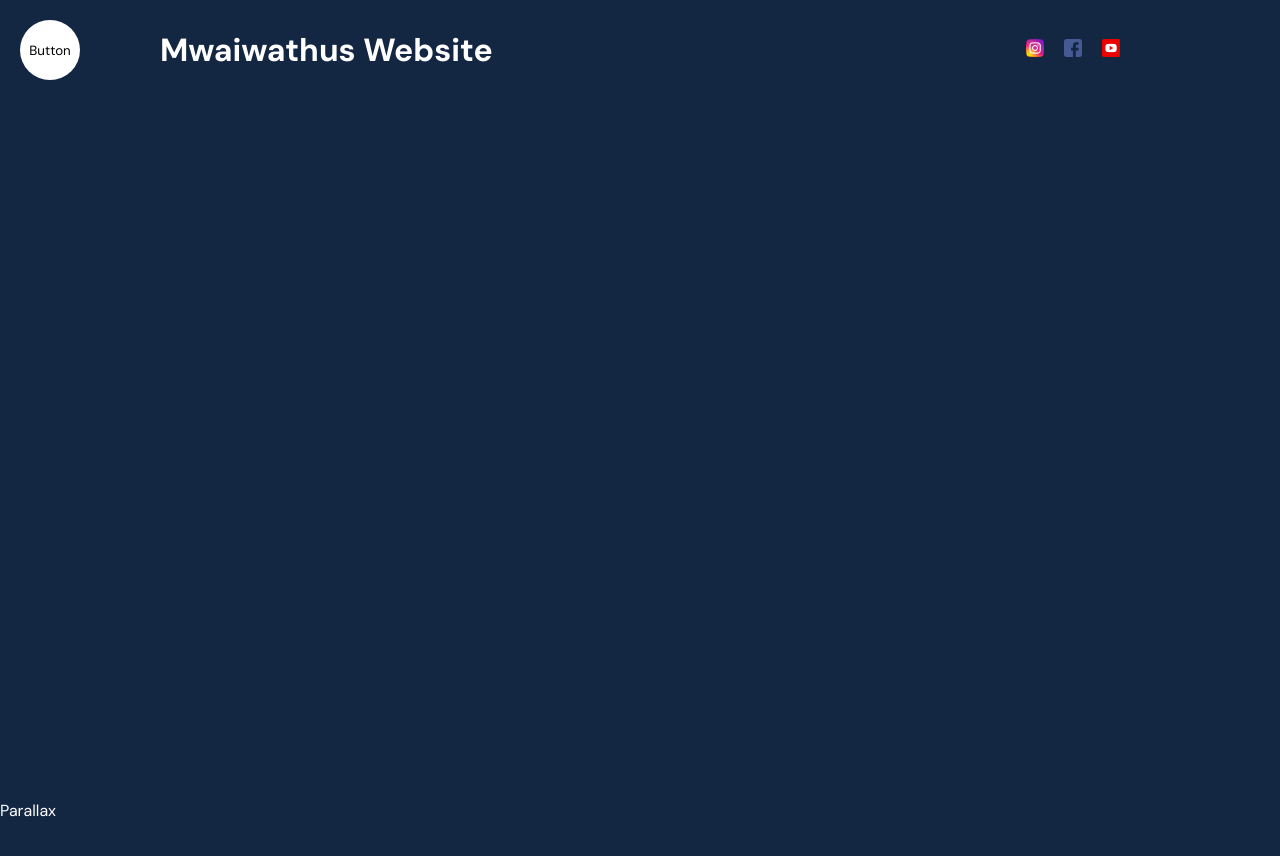
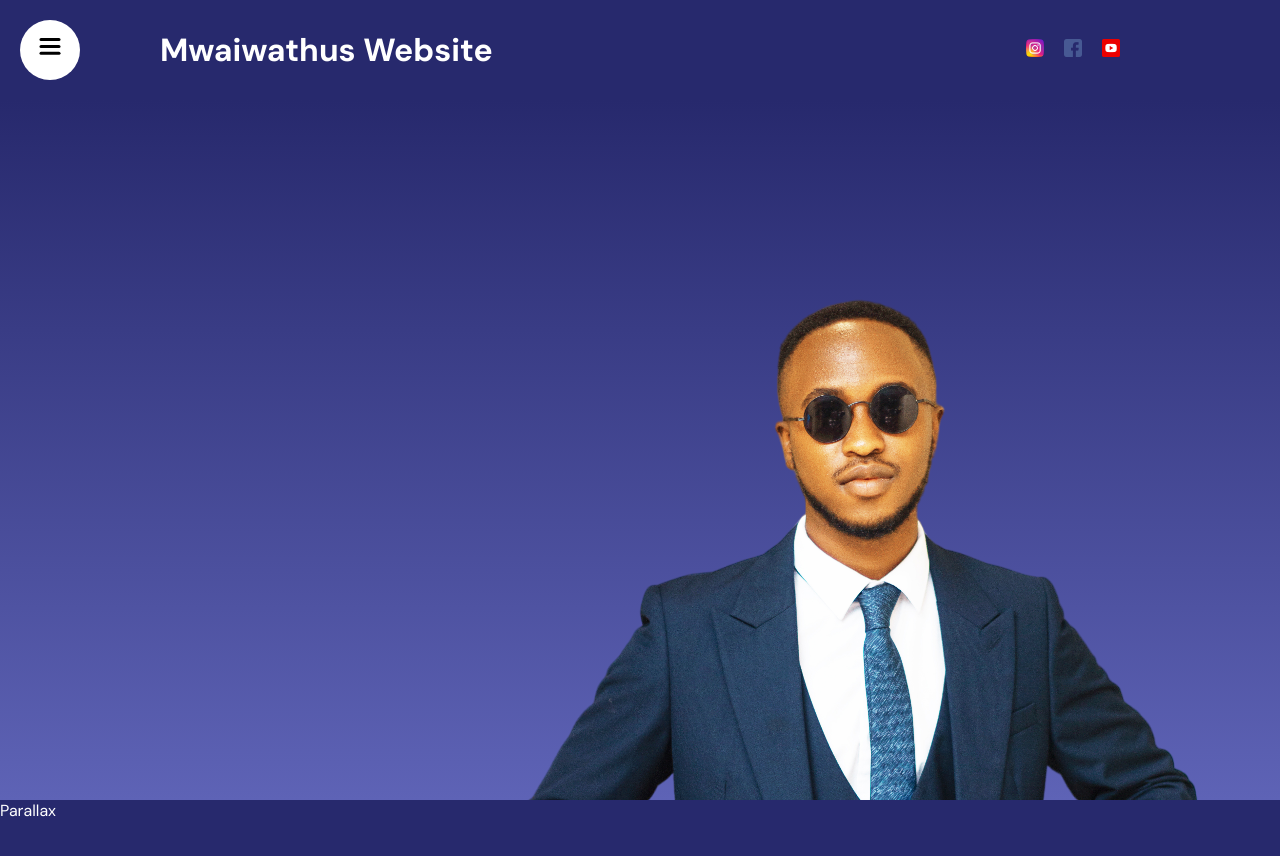
Before and after one commit to MwaiwathuChatha/Personalized-Portfolio-Website, a React (Vite) app: page / in a window 1280 px wide. Shown: the top 856 px of the page. Built offline with nearby package versions, Linux system fonts and the light colour scheme.

Commit message:
Added Sidebar and Personal Image

```diff
--- a/src/App.jsx
+++ b/src/App.jsx
@@ -1,11 +1,12 @@
 import "./app.scss"
 import Navbar from "./components/navbar/Navbar"
-
+import Banner from "./components/Banner/Banner"
 function App() {
   return (
     <div>
         <section id="Homepage">
           <Navbar />
+          <Banner />
         </section>
         <section id="Services">Parallax</section>
         <section>Services</section>
--- a/src/app.scss
+++ b/src/app.scss
@@ -9,7 +9,7 @@
     font-family: "DM Sans";
 }
 body{
-    background-color:#132743;
+    background-color:#27296d;
     color: white;
 }
 a{
--- /dev/null
+++ b/src/components/Banner/Banner.jsx
@@ -0,0 +1,12 @@
+import "./Banner.scss"
+const Banner = () => {
+  return (
+    <div className="banner">
+        <div className="imageContainer">
+            <img src="/Mwai.png" alt="" />
+        </div>
+    </div>
+  )
+}
+
+export default Banner
--- /dev/null
+++ b/src/components/Banner/Banner.scss
@@ -0,0 +1,12 @@
+.banner{
+   height: calc(100vh - 100px);
+   overflow: hidden;
+   background: linear-gradient(180deg,#27296d,#5e63b6);
+    position: relative;
+   .imageContainer{
+    height: 100%;
+    position: absolute;
+    top: 0;
+    right: 0;
+   }
+}
--- a/src/components/sidebar/links/Links.jsx
+++ b/src/components/sidebar/links/Links.jsx
@@ -1,14 +1,52 @@
+import { motion } from "framer-motion";
+
+const variants = {
+  open: {
+    transition: {
+      staggerChildren: 0.1,
+    },
+
+  },
+  closed: {
+    transition: {
+      staggerChildren: 0.05,
+      staggerDirection: -1,
+    },
+  },
+};
+
+const itemVariants = {
+  open: {
+    y: 0,
+    opacity: 1,
+  },
+  closed: {
+    y: 50,
+    opacity: 0,
+  },
+};
+
+
+
 const Links = () => {
 
-  const items=["Homepage","Services","Portfolio","Contact","About"];
+  const items = ["Homepage", "Services", "Portfolio", "Contact", "About"];
 
   return (
-    <div className="links">
+    <motion.div className="links" variants={variants}>
       {
-      items.map(item=>(
-        <a href={`#${item}`} key={item.id}>{item}</a>
-      ))}
-    </div>
+        items.map(item => (
+          <motion.a
+            href={`#${item}`}
+            key={item.id}
+            variants={itemVariants}
+            whileHover={{scale:1.1}}
+            whileTap={{scale:0.95}}
+          >
+            {item}
+          </motion.a>
+        ))}
+    </motion.div>
   )
 }
 
--- a/src/components/sidebar/toggleButton/Togglebutton.jsx
+++ b/src/components/sidebar/toggleButton/Togglebutton.jsx
@@ -1,9 +1,37 @@
+import { motion } from "framer-motion"
 
-const Togglebutton = ({setOpen}) => {
+// eslint-disable-next-line react/prop-types
+const Togglebutton = ({ setOpen }) => {
   return (
-   <button onClick={()=>setOpen(prev=>!prev)}>
-    Button
-   </button>
+    <button onClick={() => setOpen(prev => !prev)}>
+      <svg width="23" height="23" viewBox="0 0 23 23">
+        <motion.path
+          strokeWidth="3"
+          stroke="black"
+          strokeLinecap="round"
+          variants={{
+            closed: { d: "M 2 2.5 L 20 2.5" },
+            open: { d: "M 3 16.5 L 17 2.5" },
+          }} />
+        <motion.path
+          strokeWidth="3"
+          stroke="black"
+          strokeLinecap="round"
+          d="M 2 9.423 L 20 9.423"
+          variants={{
+            closed: { opacity: 1 },
+            open: { opacity: 0 },
+          }} />
+        <motion.path
+          strokeWidth="3"
+          stroke="black"
+          strokeLinecap="round"
+          variants={{
+            closed: { d: "M 2 16.346 L 20 16.346" },
+            open: { d: "M 3 2.5 L 17 16.346" },
+          }} />
+      </svg>
+    </button>
   )
 }
 
```
Also changed, not shown: public/Mwai.png (added).
